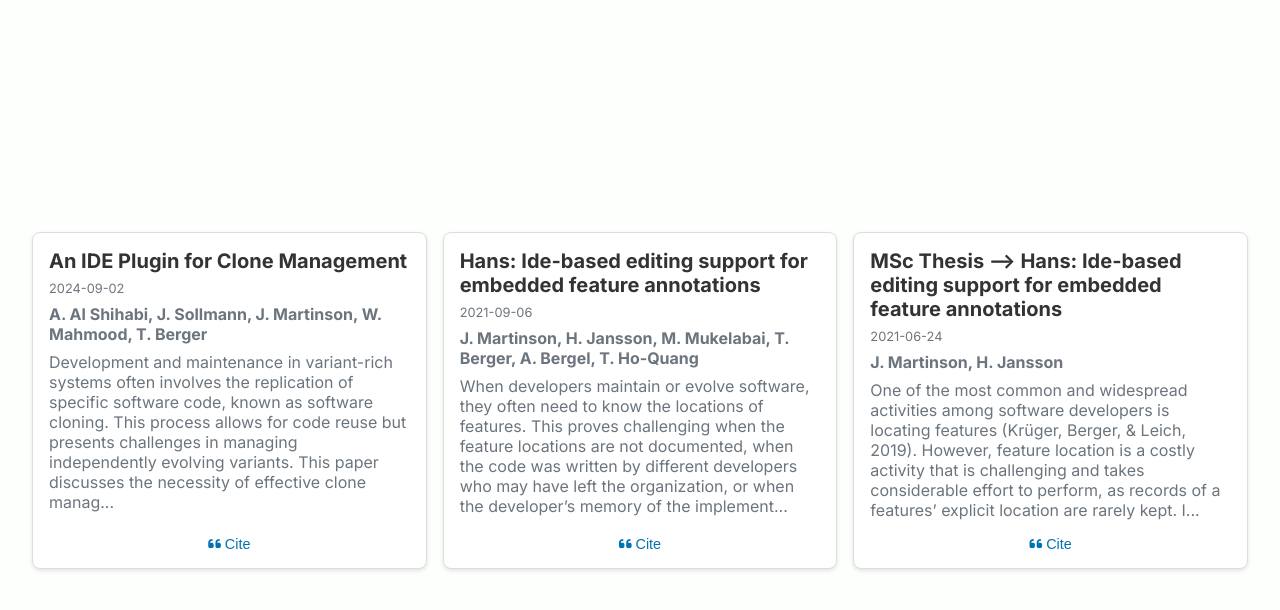
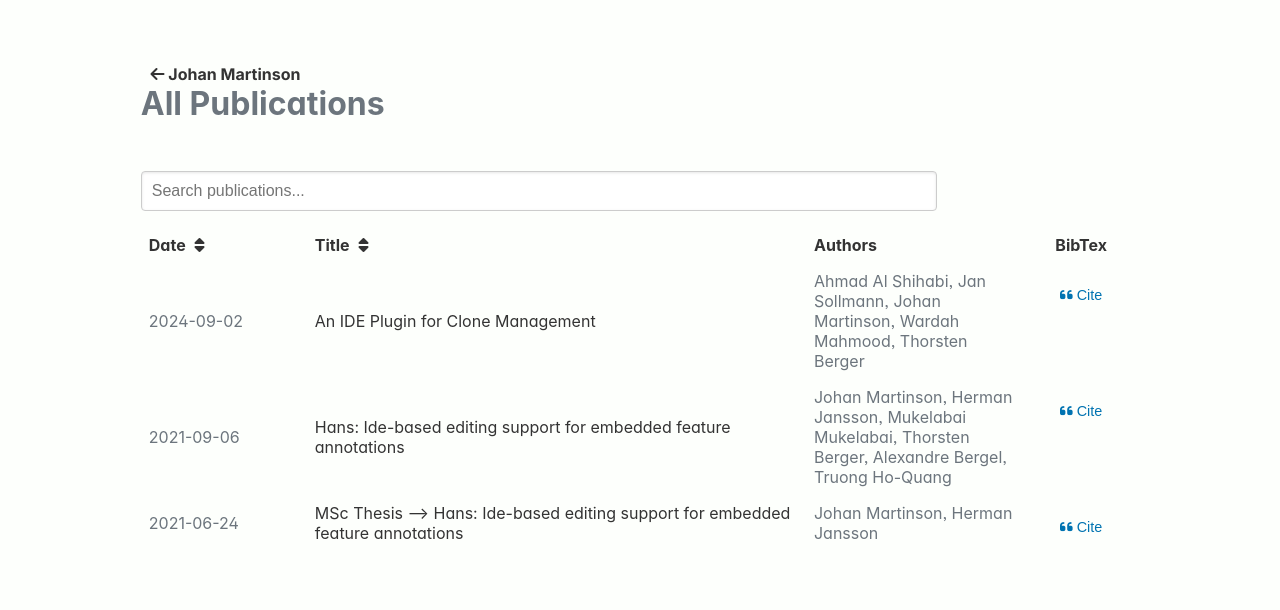
Before and after one commit to johmara/johmara.github.io, an Angular app: page /publications in a window 1280 px wide. Shown: the top 610 px of the page. Built offline with nearby package versions, Linux system fonts and the light colour scheme.

Commit message:
add list of publications

```diff
--- a/src/app/app.routes.ts
+++ b/src/app/app.routes.ts
@@ -1,9 +1,10 @@
 import { Routes } from '@angular/router';
 import {HomeComponent} from "./home/home.component";
 import {PublicationsComponent} from "./publications/publications.component";
+import {PublicationsListComponent} from "./publications-list/publications-list.component";
 
 export const routes: Routes = [
   {path: '', pathMatch: 'full', redirectTo:'home'},
   {path: 'home', component: HomeComponent},
-  {path: 'publications', component: PublicationsComponent},
+  {path: 'publications', component: PublicationsListComponent},
 ];
--- /dev/null
+++ b/src/app/publications-list/publications-list.component.html
@@ -0,0 +1,31 @@
+<div class="publications-container">
+  <div class="header">
+    <a [href]="['/']" class="home-link"><i class="fa fa-arrow-left" aria-hidden="true"></i> Johan Martinson</a>
+    <h1 class="search-container title">All Publications</h1>
+  </div>
+  <div class="search-container">
+    <input type="text" [(ngModel)]="searchQuery" (input)="search()" placeholder="Search publications..."/>
+  </div>
+  <table>
+    <thead>
+    <tr>
+      <th (click)="setSortField('date')">Date <i class="fa" [ngClass]="getSortIcon('date')"></i></th>
+      <th (click)="setSortField('title')">Title <i class="fa" [ngClass]="getSortIcon('title')"></i></th>
+      <th>Authors</th>
+      <th>BibTex</th>
+    </tr>
+    </thead>
+    <tbody>
+    <tr *ngFor="let publication of filteredPublications">
+      <td>{{ publication.date | date:'yyyy-MM-dd' }}</td>
+      <td><a [href]="publication.link">{{ publication.title }}</a></td>
+      <td>{{ publication.authors }}</td>
+      <td>
+        <button class="cite-btn" (click)="fetchBibtex(publication.doi)"><i class="fa fa-quote-left"
+                                                                           aria-hidden="true"></i> Cite
+        </button>
+      </td>
+    </tr>
+    </tbody>
+  </table>
+</div>
--- /dev/null
+++ b/src/app/publications-list/publications-list.component.scss
@@ -0,0 +1,142 @@
+.publications-container {
+  font-family: -apple-system, ui-sans-serif, system-ui, BlinkMacSystemFont, "Segoe UI", Roboto, "Helvetica Neue", Arial, "Noto Sans", sans-serif, "Apple Color Emoji", "Segoe UI Emoji", "Segoe UI Symbol", "Noto Color Emoji";
+  display: flex;
+  flex-direction: column;
+  height: 100vh; /* Full height of the viewport */
+  justify-content: flex-start; /* Align content to the top */
+  align-items: center; /* Center the table horizontally */
+}
+
+table {
+  width: auto; /* Allow the table to take up only as much width as needed */
+  max-width: 80%; /* Set a maximum width for the table */
+  border-collapse: collapse;
+
+  th, td {
+    padding: 8px;
+    text-align: left; /* Align text to the left by default */
+    border: none; /* Remove borders */
+  }
+
+  th {
+    cursor: pointer;
+    position: relative;
+    background-color: transparent; /* Remove background color */
+    color: var(--accent-color-1); /* Set header text color to accent color 1 */
+  }
+
+  th i {
+    margin-left: 5px;
+  }
+
+  th:first-child, td:first-child {
+    width: 150px; /* Fixed width for Date column */
+  }
+
+  th:nth-child(4), td:nth-child(4) {
+    width: 100px; /* Fixed width for Cite column */
+    text-align: center; /* Center align text in Cite column */
+    vertical-align: top; /* Align text to the top */
+  }
+
+  th:nth-child(2), td:nth-child(2) {
+    width: 50%; /* Larger width for Title column */
+  }
+
+  td {
+    color: var(--main-color); /* Set text color to main color */
+  }
+
+  td:nth-child(2) a {
+    color: var(--accent-color-1); /* Set publication title color to accent color 1 */
+    text-decoration: none; /* Remove underline */
+    cursor: default; /* Change cursor to default */
+  }
+
+  td:nth-child(2) a:hover {
+    color: var(--accent-color-2); /* Change color to accent color 2 on hover */
+    cursor: pointer; /* Change cursor to pointer on hover */
+  }
+}
+
+.cite-btn {
+  background: none;
+  border: none;
+  font-size: 0.9rem;
+  font-weight: normal;
+  color: var(--accent-color-2);
+  cursor: pointer;
+  padding: 0;
+  margin-top: 1rem;
+}
+
+.cite-btn:hover {
+  text-decoration: underline;
+}
+
+.header {
+  align-self: flex-start;
+  margin: 0 0 0 10%;
+  padding-top: 4rem;
+  padding-bottom: 3rem;
+}
+
+.search-container {
+  align-self: flex-start;
+  margin-left: 10%;
+  margin-bottom: 1rem;
+  width: calc(150px + 50%); /* Stretch to the same width as the first two columns */
+}
+
+.search-container input[type="text"] {
+  width: 100%; /* Full width of the search container */
+  padding: 10px;
+  font-size: 16px;
+  border: 1px solid #ccc;
+  border-radius: 4px;
+  box-shadow: inset 0 1px 3px rgba(0, 0, 0, 0.1);
+  transition: border-color 0.3s, box-shadow 0.3s;
+}
+
+.search-container input[type="text"]:focus {
+  border-color: #4CAF50;
+  box-shadow: 0 0 5px rgba(76, 175, 80, 0.5);
+}
+
+.search-container button {
+  background-color: #4CAF50;
+  border: none;
+  color: white;
+  padding: 10px 20px;
+  text-align: center;
+  text-decoration: none;
+  display: inline-block;
+  font-size: 16px;
+  margin-left: 10px;
+  cursor: pointer;
+  border-radius: 4px;
+}
+
+.search-container button:hover {
+  background-color: #45a049;
+}
+
+.title{
+  margin: 0;
+}
+
+.home-link {
+  align-self: flex-start;
+  margin-left: 4%;
+  margin-bottom: 1rem;
+  font-size: 1rem;
+  font-weight: bold;
+  font-family: var(--font-inter), ui-sans-serif, system-ui, -apple-system, BlinkMacSystemFont, "Segoe UI", Roboto, "Helvetica Neue", Arial, "Noto Sans", sans-serif, "Apple Color Emoji", "Segoe UI Emoji", "Segoe UI Symbol", "Noto Color Emoji";
+  color: var(--accent-color-1);
+  text-decoration: none;
+}
+
+.home-link:hover {
+  color: var(--accent-color-2);
+  text-decoration: underline;
+}
--- /dev/null
+++ b/src/app/publications-list/publications-list.component.ts
@@ -0,0 +1,112 @@
+import {Component, OnInit} from '@angular/core';
+import {Publication} from '../models/publication.model';
+import {MatDialog, MatDialogConfig} from '@angular/material/dialog';
+import {PublicationsService} from '../publications.service';
+import {CommonModule} from '@angular/common';
+import {FormsModule} from '@angular/forms';
+import {formatBibTeX} from "../utils/bibtex-formatter";
+import {BibtexModalComponent} from "../bibtex-modal/bibtex-modal.component";
+
+@Component({
+  selector: 'app-publications-list',
+  standalone: true,
+  imports: [CommonModule, FormsModule],
+  templateUrl: './publications-list.component.html',
+  styleUrls: ['./publications-list.component.scss']
+})
+export class PublicationsListComponent implements OnInit {
+  publications: Publication[] = [];
+  filteredPublications: Publication[] = [];
+  searchQuery: string = '';
+  sortField: string = 'year';
+  sortDirection: 'asc' | 'desc' = 'asc';
+
+  constructor(private dialog: MatDialog, private publicationsService: PublicationsService) {
+  }
+
+  ngOnInit() {
+    this.loadPublications();
+  }
+
+  loadPublications() {
+    this.publicationsService.getPublications().subscribe(data => {
+      this.publications = data;
+      this.filteredPublications = data;
+      this.sortPublicationsByDate();
+    });
+  }
+
+  sortPublicationsByDate() {
+    this.publications.sort((a, b) => new Date(b.date).getTime() - new Date(a.date).getTime());
+  }
+
+  search() {
+    this.filteredPublications = this.publications.filter(pub =>
+      pub.title.toLowerCase().includes(this.searchQuery.toLowerCase())
+    );
+    this.sort();
+  }
+
+  sort() {
+    this.filteredPublications.sort((a, b) => {
+      let comparison = 0;
+      const field = this.sortField as keyof Publication;
+      if (a[field] > b[field]) {
+        comparison = 1;
+      } else if (a[field] < b[field]) {
+        comparison = -1;
+      }
+      return this.sortDirection === 'asc' ? comparison : -comparison;
+    });
+  }
+
+  setSortField(field: string) {
+    if (this.sortField === field) {
+      this.sortDirection = this.sortDirection === 'asc' ? 'desc' : 'asc';
+    } else {
+      this.sortField = field;
+      this.sortDirection = 'asc';
+    }
+    this.sort();
+  }
+
+  getSortIcon(field: string): string {
+  if (this.sortField === field) {
+    return this.sortDirection === 'asc' ? 'fa-sort-up' : 'fa-sort-down';
+  }
+  return 'fa-sort';
+}
+
+  async fetchBibtex(doi: string) {
+    const url = `https://api.crossref.org/works/${encodeURIComponent(doi)}/transform/application/x-bibtex`;
+    try {
+      const response = await fetch(url, {
+        headers: {
+          'Accept': 'application/x-bibtex'
+        }
+      });
+
+      if (!response.ok) {
+        throw new Error(`Error fetching BibTeX: ${response.statusText}`);
+      }
+
+      const bibtex = await response.text();
+      const formattedBibTex = formatBibTeX(bibtex);
+      const dialogConfig = new MatDialogConfig();
+      dialogConfig.data = { bibtex: formattedBibTex };
+      dialogConfig.width = 'auto';
+      dialogConfig.height = 'auto';
+      dialogConfig.position = { top: '10px' };
+      dialogConfig.panelClass = 'custom-dialog-container';
+
+      // Close any open dialogs before opening a new one
+      if (this.dialog.openDialogs.length > 0) {
+        this.dialog.closeAll();
+      }
+
+      this.dialog.open(BibtexModalComponent, dialogConfig);
+    } catch (error) {
+      console.error(error);
+    }
+  }
+}
```
